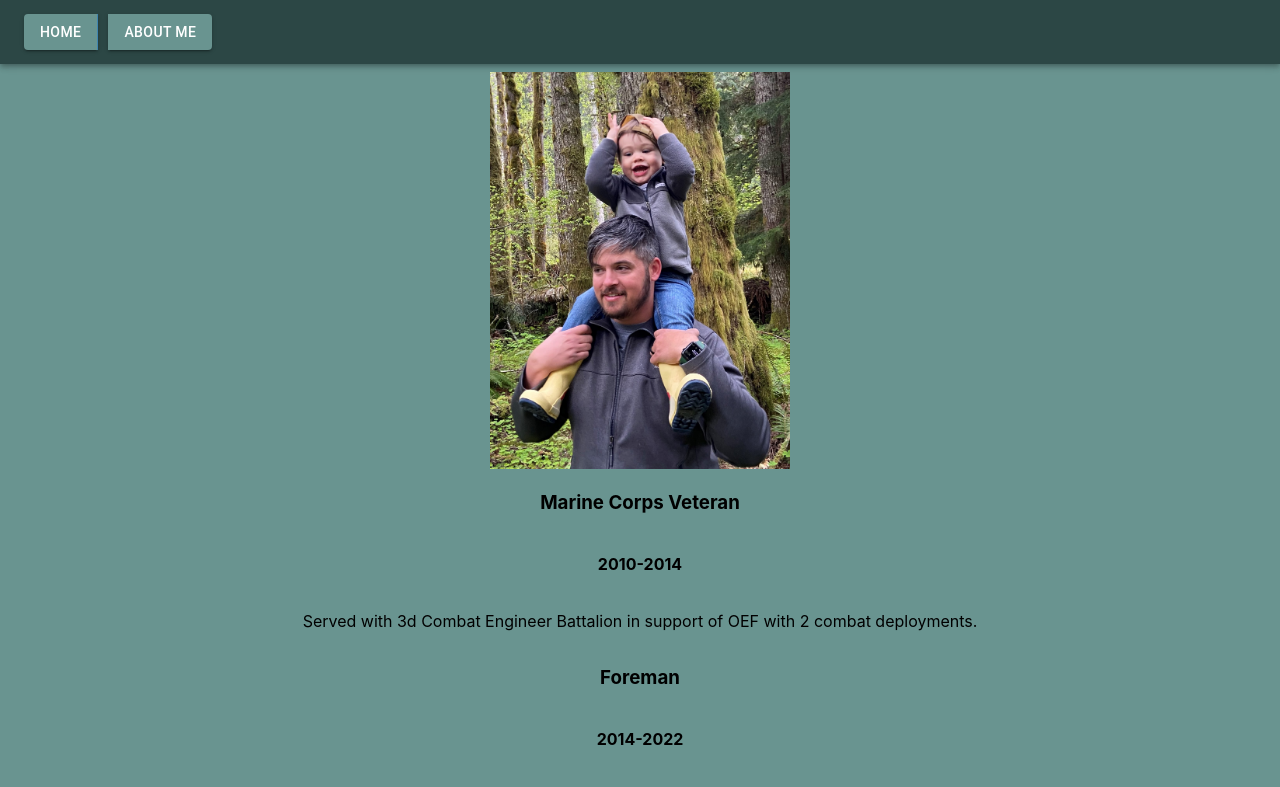
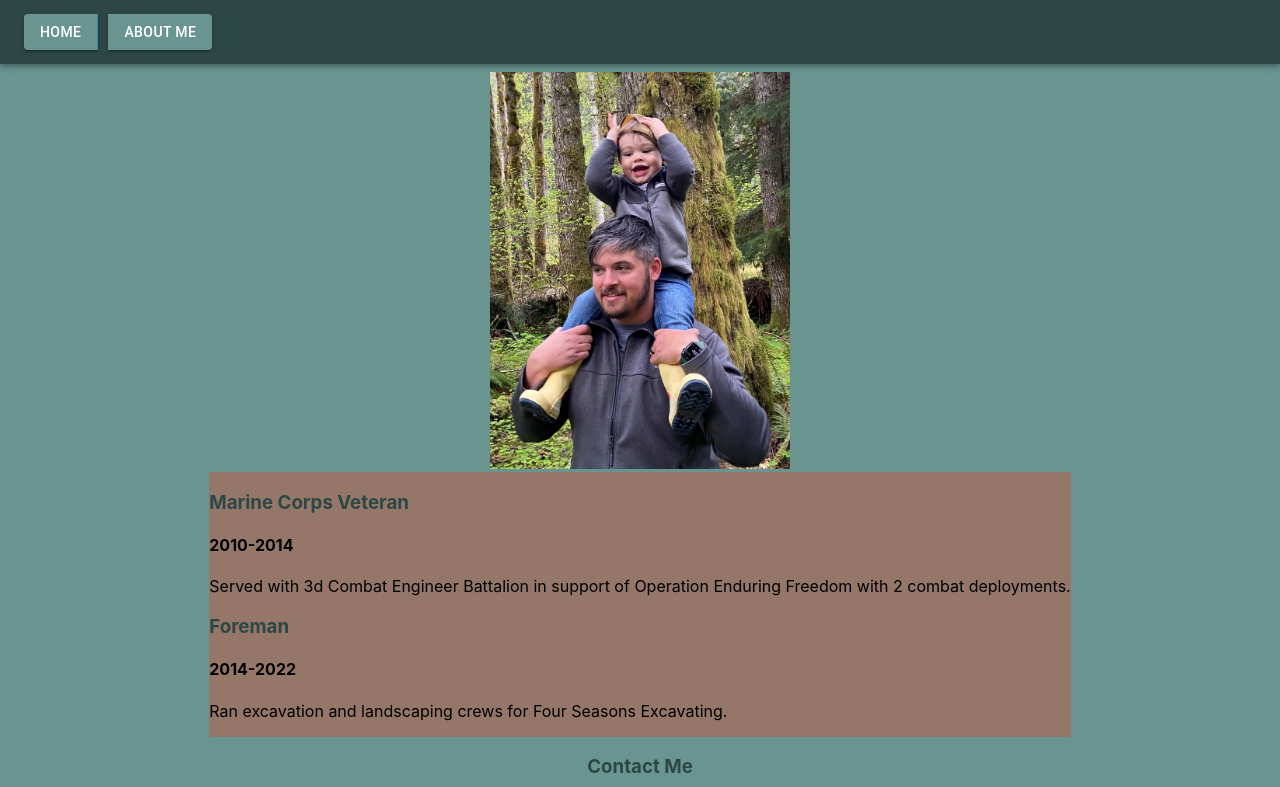
Before and after one commit to j-davitt/portfolio, a React (Create React App) app: page /about in a window 1280 px wide. Shown: the top 787 px of the page. Built offline with nearby package versions, Linux system fonts and the light colour scheme.

Commit message:
update styles

```diff
--- a/src/App.css
+++ b/src/App.css
@@ -55,6 +55,10 @@
   align-items: center;
 }
 
+h3 {
+  color: #2C4745;
+}
+
 img {
   width: 100%;
   height: auto;
--- a/src/Components/About/index.js
+++ b/src/Components/About/index.js
@@ -20,12 +20,18 @@ const About = () => {
         >
           <img src={require('../../assets/AboutPic.jpg')} alt="Me" />
         </Box>
-        <h3>Marine Corps Veteran</h3>
-        <h4>2010-2014</h4>
-        <p>Served with 3d Combat Engineer Battalion in support of OEF with 2 combat deployments.</p>
-        <h3>Foreman</h3>
-        <h4>2014-2022</h4>
-        <p>Ran excavation and landscaping crews for Four Seasons Excavating.</p>
+        <Box
+          sx={{
+            backgroundColor: '#947769',
+          }}
+        >
+          <h3 style={{ color: '#2C4745' }}>Marine Corps Veteran</h3>
+          <h4>2010-2014</h4>
+          <p>Served with 3d Combat Engineer Battalion in support of Operation Enduring Freedom with 2 combat deployments.</p>
+          <h3>Foreman</h3>
+          <h4>2014-2022</h4>
+          <p>Ran excavation and landscaping crews for Four Seasons Excavating.</p>
+        </Box>
         <h3>Contact Me</h3>
         <Box sx={{
           width: 500,
```
